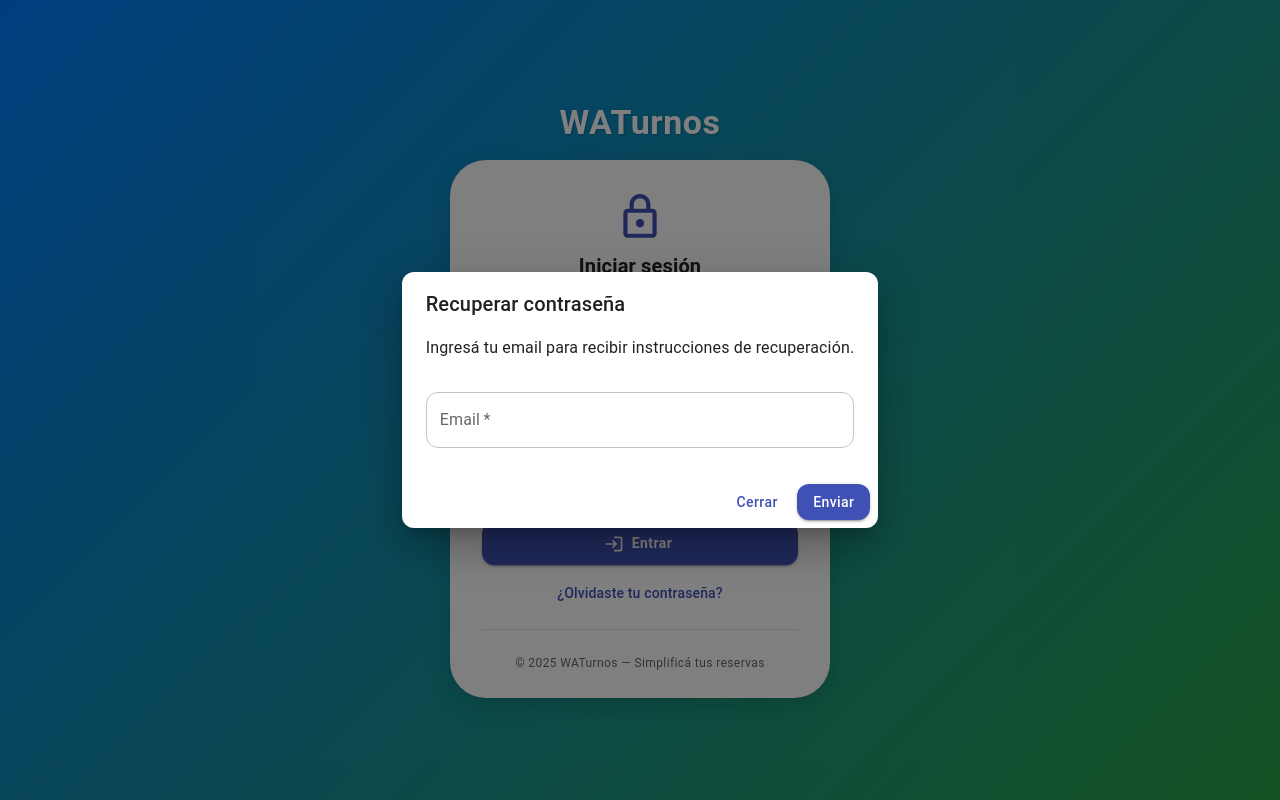
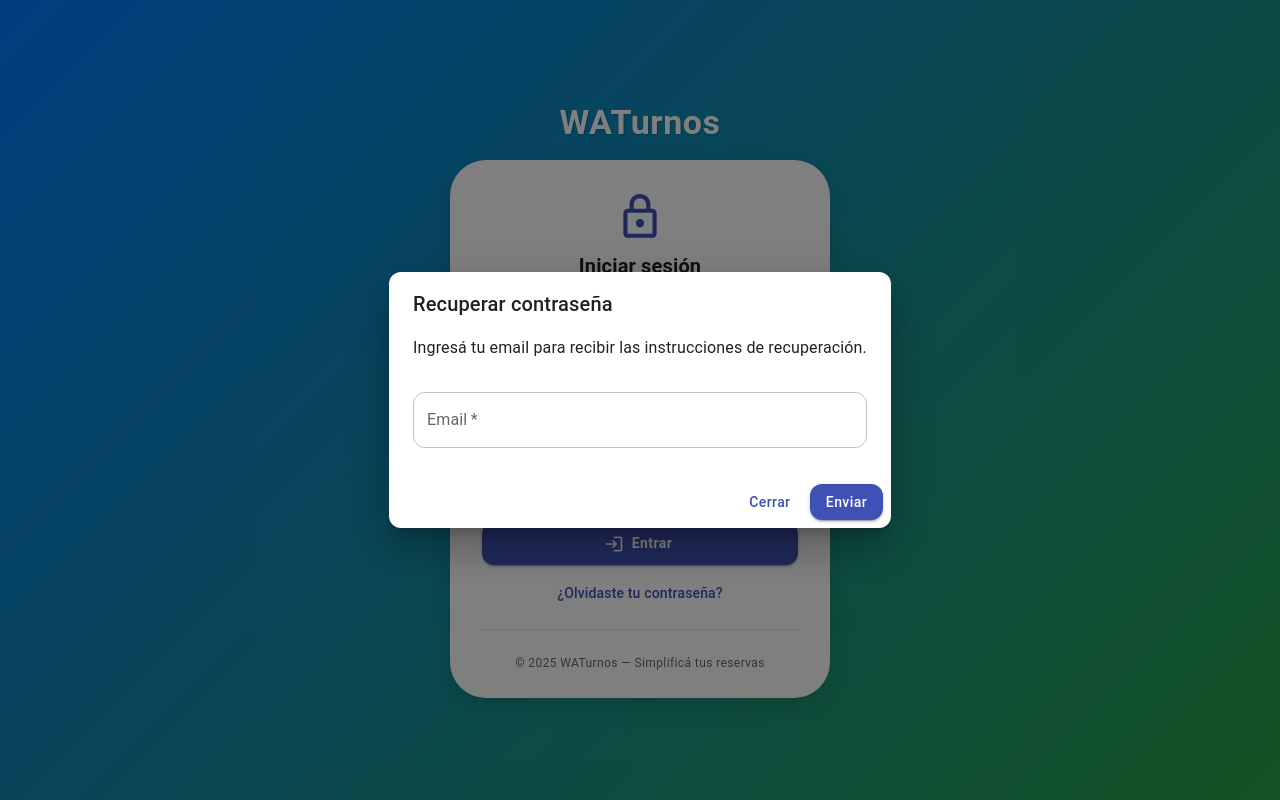
Before and after one commit to waturnos-cloud/waturnos-bo, a React (Vite) app: page /login in a window 1280 px wide. Both pictures are taken after a click on the link "¿Olvidaste tu contraseña?". Built offline with nearby package versions, Linux system fonts and the light colour scheme.

Commit message:
Olvido su contraseña

```diff
--- a/src/components/ForgotPasswordDialog.tsx
+++ b/src/components/ForgotPasswordDialog.tsx
@@ -62,7 +62,7 @@ export default function ForgotPasswordDialog({ open, onClose }: ForgotPasswordDi
       <DialogTitle>Recuperar contraseña</DialogTitle>
       <DialogContent>
         <Typography sx={{ mb: 2 }}>
-          Ingresá tu email para recibir instrucciones de recuperación.
+          Ingresá tu email para recibir las instrucciones de recuperación.
         </Typography>
         <form onSubmit={handleSubmit}>
           <TextField
```
